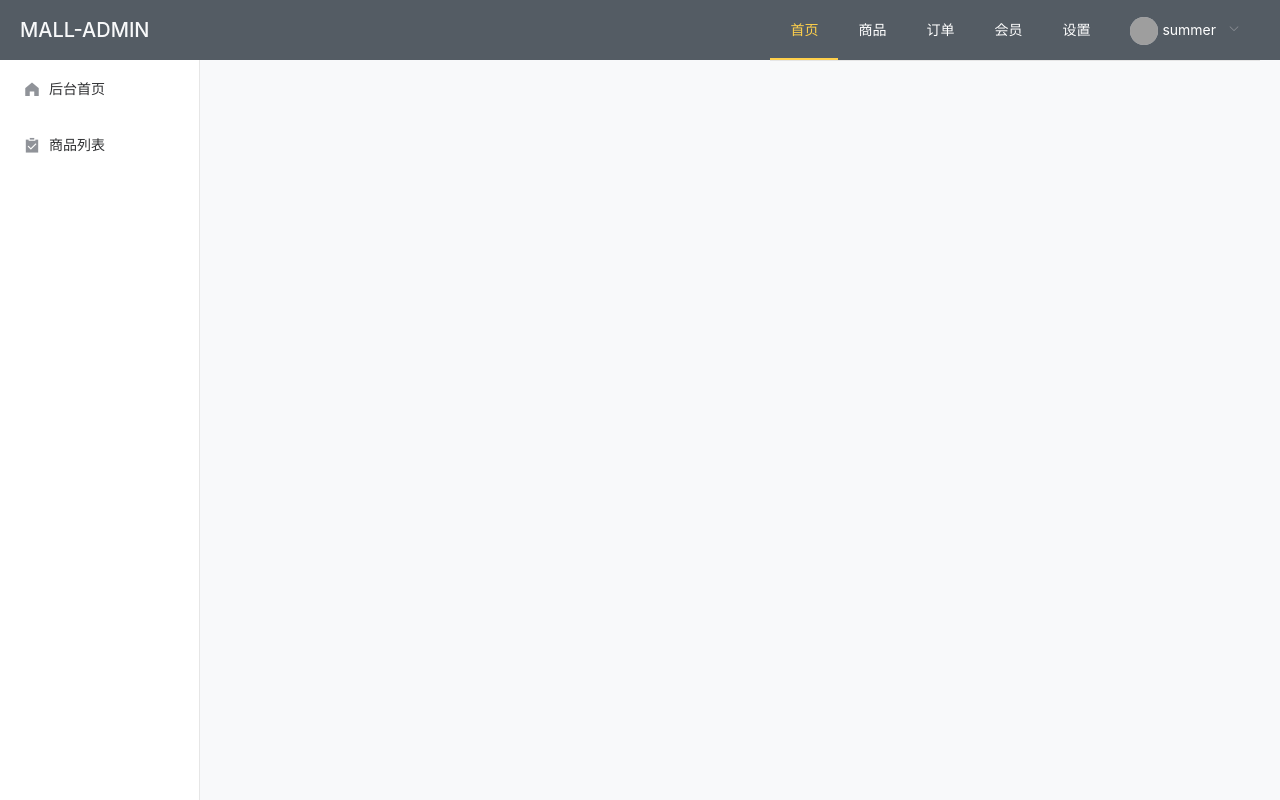
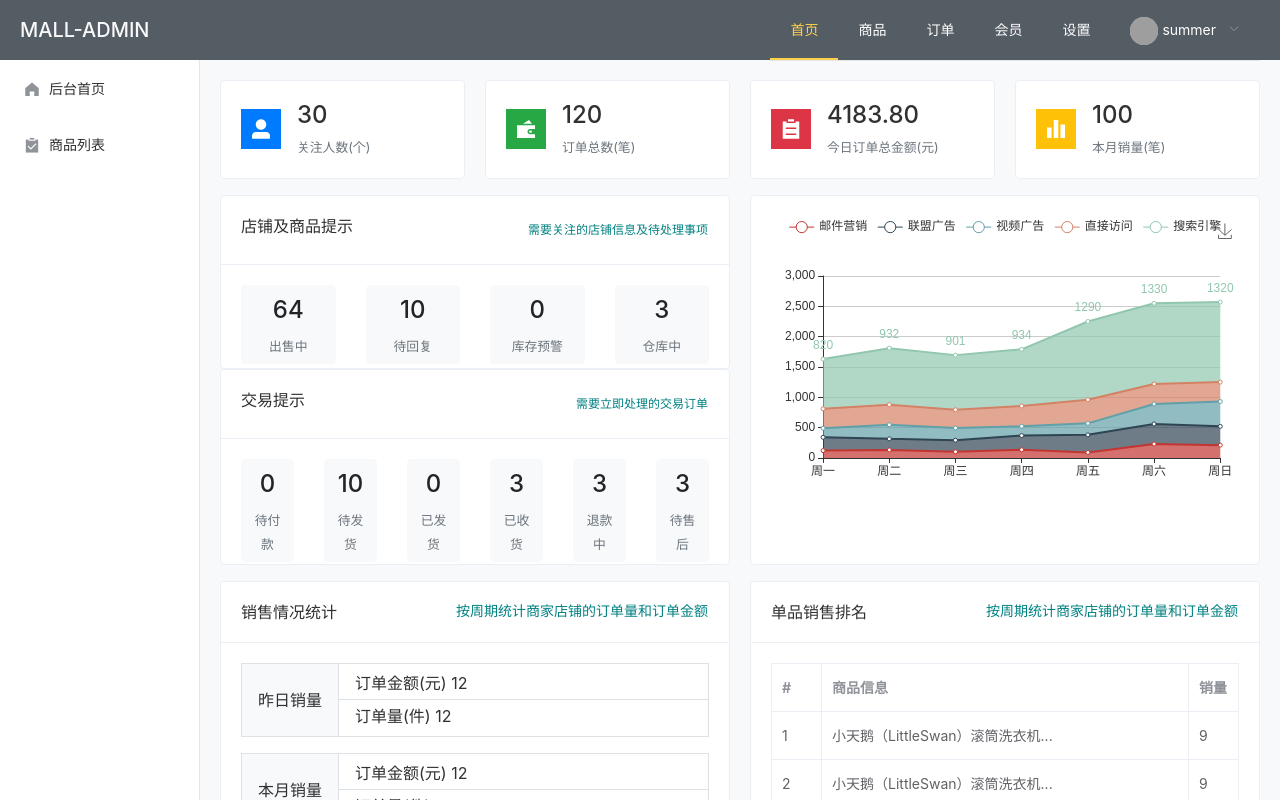
Before and after one commit to cugerGZ/vue-el-admin, a Vue app: page /#/index in a window 1280 px wide. Built offline with nearby package versions, Linux system fonts and the light colour scheme; grey boxes are pictures that could not be loaded.

Commit message:
完成首页内容开发

```diff
--- a/package.json
+++ b/package.json
@@ -9,6 +9,7 @@
   },
   "dependencies": {
     "core-js": "^3.6.5",
+    "echarts": "^4.8.0",
     "element-ui": "^2.4.5",
     "vue": "^2.6.11",
     "vue-router": "^3.3.4"
--- a/src/views/index/index.vue
+++ b/src/views/index/index.vue
@@ -1,11 +1,294 @@
 <template>
-  <div>
+	<div >
 
-  </div>
+		<!-- 数据统计 -->
+		<el-row :gutter="20">
+			<el-col :span="6" v-for="(item,index) in counts"
+			:key="index">
+				<el-card class="box-card" shadow="hover">
+					<div class="d-flex align-items-center">
+						<i
+						:class="[item.icon,item.color]"
+						class="h4 mb-0 text-white text-center mr-3"
+						style="width: 40px;height: 40px;line-height: 40px;">
+						</i>
+						<div>
+							<h4 class="mb-1">{{item.num}}</h4>
+							<small class="text-muted">{{item.desc}}</small>
+						</div>
+					</div>
+				</el-card>
+			</el-col>
+		</el-row>
+
+		<!-- 店铺、订单提示 | 统计图 -->
+		<el-row :gutter="20" class="mt-3">
+			<!-- 店铺、订单提示 -->
+			<el-col
+        :span="12" class="d-flex flex-column" style="height:370px;justify-content:space-between;">
+        <el-card class="box-card" v-for="(tip,index) in tips" :key="index" shadow="never">
+          <div slot="header" class="clearfix">
+            <span>{{tip.title}}</span>
+            <el-button style="float:right" size="small" type="text">{{tip.desc}}</el-button>
+          </div>
+          <div class="row">
+            <div :class="tip.list.length|getCol" v-for="(li,i) in tip.list" :key="i">
+              <button class="btn btn-light w-100">
+                <h4 class="mt-1">{{li.value}}</h4>
+                <small class="text-muted">{{li.name}}</small>
+              </button>
+            </div>
+          </div>
+        </el-card>
+      </el-col>
+			<!-- 统计图 -->
+			<el-col :span="12">
+				<el-card class="box-card" style="height: 370px;"
+				shadow="never">
+					<div slot="订单总数统计" class="clearfix">
+						<span>订单数量</span>
+						<el-button style="float: right; padding: 3px 0" type="text">操作按钮</el-button>
+					</div>
+					<!-- 统计图容器 -->
+					<div ref="myChart"
+					style="width: 100%;height: 270px;"></div>
+
+				</el-card>
+			</el-col>
+		</el-row>
+
+		<!-- 销售情况统计 | 单品销售排名 -->
+		<el-row :gutter="20" class="my-3">
+			<el-col :span="12">
+				<el-card class="box-card" shadow="never">
+					<div slot="header" class="clearfix">
+						<span>销售情况统计</span>
+						<el-button style="float: right; padding: 3px 0" type="text">按周期统计商家店铺的订单量和订单金额</el-button>
+					</div>
+
+					<div class="media align-items-center border">
+						<span class="py-4 px-3 bg-light border-right">
+							昨日销量</span>
+						<div class="media-body">
+							<div class="border-bottom pl-3 pb-1 mb-1">
+							<span>订单金额(元)  </span> 12</div>
+							<div class="pl-3">
+							<span>订单量(件) </span> 12</div>
+						</div>
+					</div>
+
+					<div class="media align-items-center border mt-3">
+						<span class="py-4 px-3 bg-light border-right">
+							本月销量</span>
+						<div class="media-body">
+							<div class="border-bottom pl-3 pb-1 mb-1">
+							<span>订单金额(元) </span> 12</div>
+							<div class="pl-3">
+							<span>订单量(件) </span> 12</div>
+						</div>
+					</div>
+
+				</el-card>
+			</el-col>
+			<el-col :span="12">
+				<el-card class="box-card" shadow="never">
+					<div slot="header" class="clearfix">
+						<span>单品销售排名</span>
+						<el-button style="float: right; padding: 3px 0" type="text">按周期统计商家店铺的订单量和订单金额</el-button>
+					</div>
+
+					<el-table
+					:data="tableData"
+					height="200"
+					border
+					style="width: 100%">
+					<el-table-column
+              type="index"
+              label="#"
+              width="50">
+					</el-table-column>
+
+					<el-table-column
+              prop="name"
+              label="商品信息">
+					</el-table-column>
+
+					<el-table-column
+              prop="num"
+              label="销量"
+              width="50">
+					</el-table-column>
+
+				</el-table>
+
+
+				</el-card>
+			</el-col>
+		</el-row>
+
+
+	</div>
 </template>
 
 <script>
-export default {
+	import echarts from "echarts"
+	export default {
+		data() {
+			return {
+				tableData: [
+					{
+						name:"小天鹅（LittleSwan）滚筒洗衣机...",
+						num:"9"
+					},
+					{
+						name:"小天鹅（LittleSwan）滚筒洗衣机...",
+						num:"9"
+					},
+					{
+						name:"小天鹅（LittleSwan）滚筒洗衣机...",
+						num:"9"
+					},
+					{
+						name:"小天鹅（LittleSwan）滚筒洗衣机...",
+						num:"9"
+					},
+					{
+						name:"小天鹅（LittleSwan）滚筒洗衣机...",
+						num:"9"
+					}
+				],
+				counts: [
+					{ icon:"el-icon-user-solid",desc:"关注人数(个)",num:"30",color:"bg-primary" },
+					{ icon:"el-icon-s-finance",desc:"订单总数(笔)",num:"120",color:"bg-success" },
+					{ icon:"el-icon-s-order",desc:"今日订单总金额(元)",num:"4183.80" ,color:"bg-danger"},
+					{ icon:"el-icon-s-data",desc:"本月销量(笔)",num:"100",color:"bg-warning" },
+				],
+				tips:[
+					{
+						title:"店铺及商品提示",
+						desc:"需要关注的店铺信息及待处理事项",
+						list:[
+							{ name:"出售中",value:"64" },
+							{ name:"待回复",value:"10" },
+							{ name:"库存预警",value:"0" },
+							{ name:"仓库中",value:"3" },
+						]
+					},
+					{
+						title:"交易提示",
+						desc:"需要立即处理的交易订单",
+						list:[
+							{ name:"待付款",value:"0" },
+							{ name:"待发货",value:"10" },
+							{ name:"已发货",value:"0" },
+							{ name:"已收货",value:"3" },
+							{ name:"退款中",value:"3" },
+							{ name:"待售后",value:"3" },
+						]
+					},
+				]
+			}
+		},
+		filters: {
+			getCol(total) {
+				return `col-${12/total}`;
+			}
+		},
+		// dom渲染完毕
+		mounted() {
+			// 画统计图
+			this.drawLine()
+		},
+		methods: {
+			drawLine() {
+				// 初始化echarts实例
+				let myChart = echarts.init(this.$refs.myChart)
+				// 配置参数
+				myChart.setOption({
+					title: {},
+					tooltip : {
+						trigger: 'axis',
+						axisPointer: {
+							type: 'cross',
+							label: {
+								backgroundColor: '#6a7985'
+							}
+						}
+					},
+					legend: {
+						data:['邮件营销','联盟广告','视频广告','直接访问','搜索引擎']
+					},
+					toolbox: {
+						feature: {
+							saveAsImage: {}
+						}
+					},
+					grid: {
+						left: '3%',
+						right: '4%',
+						bottom: '3%',
+						containLabel: true
+					},
+					xAxis : [
+						{
+							type : 'category',
+							boundaryGap : false,
+							data : ['周一','周二','周三','周四','周五','周六','周日']
+						}
+					],
+					yAxis : [
+						{
+							type : 'value'
+						}
+					],
+					series : [
+						{
+							name:'邮件营销',
+							type:'line',
+							stack: '总量',
+							areaStyle: {},
+							data:[120, 132, 101, 134, 90, 230, 210]
+						},
+						{
+							name:'联盟广告',
+							type:'line',
+							stack: '总量',
+							areaStyle: {},
+							data:[220, 182, 191, 234, 290, 330, 310]
+						},
+						{
+							name:'视频广告',
+							type:'line',
+							stack: '总量',
+							areaStyle: {},
+							data:[150, 232, 201, 154, 190, 330, 410]
+						},
+						{
+							name:'直接访问',
+							type:'line',
+							stack: '总量',
+							areaStyle: {normal: {}},
+							data:[320, 332, 301, 334, 390, 330, 320]
+						},
+						{
+							name:'搜索引擎',
+							type:'line',
+							stack: '总量',
+							label: {
+								normal: {
+									show: true,
+									position: 'top'
+								}
+							},
+							areaStyle: {normal: {}},
+							data:[820, 932, 901, 934, 1290, 1330, 1320]
+						}
+					]
+				})
+			}
+		},
+	}
+</script>
 
-}
-</script>
+<style>
+</style>
```
Also changed, not shown: src/views/layout.vue (+1 -8 lines), 1 other file (tests, documents, lock files or other folders).
